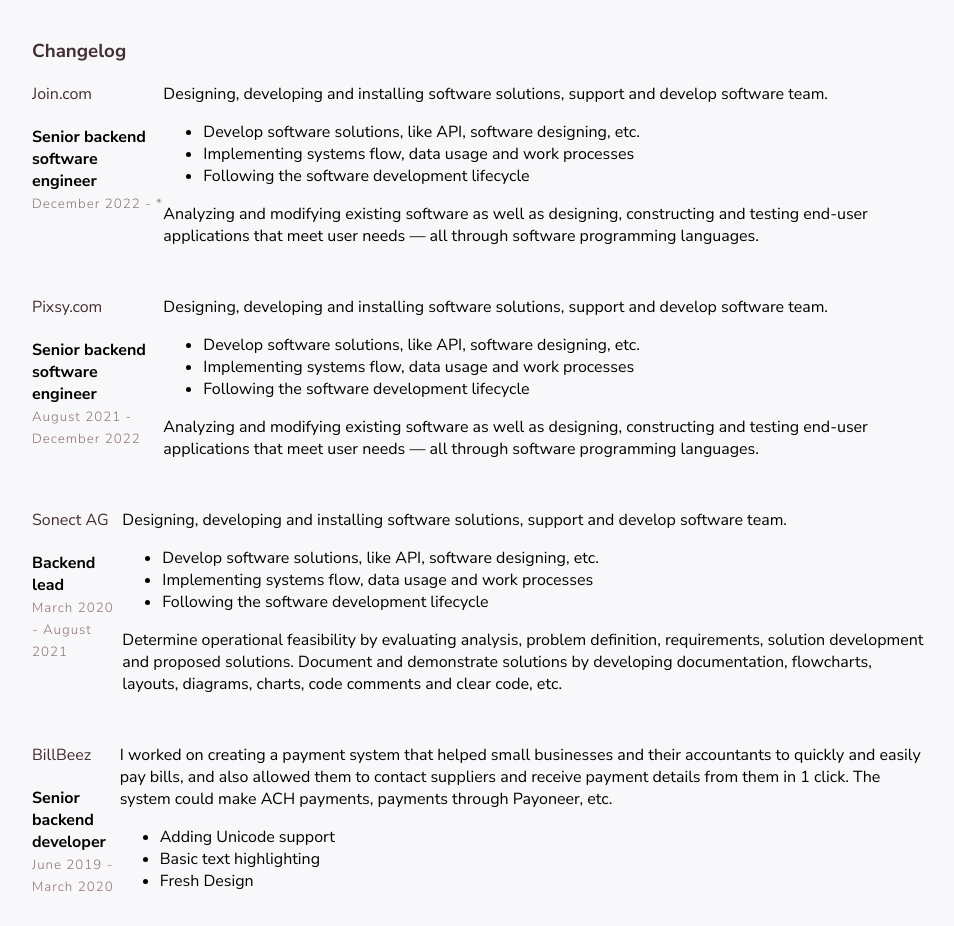
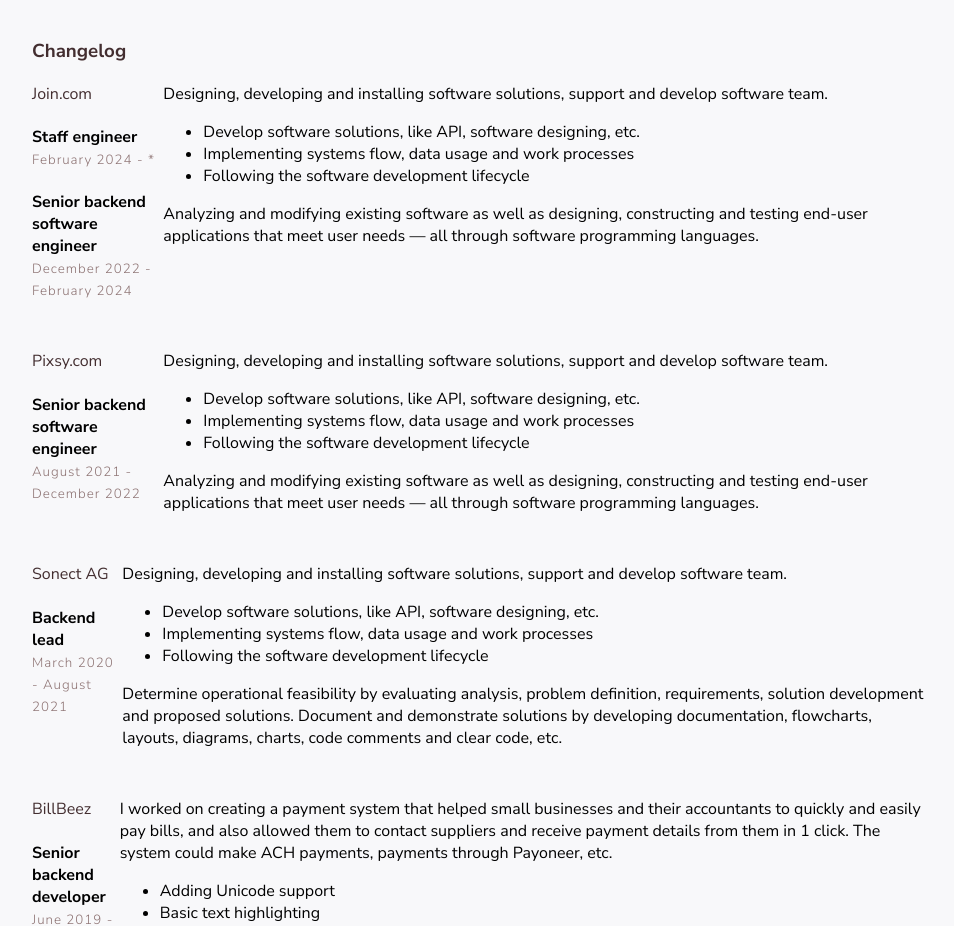
Before and after one commit to denysovkos/denysovkos.github.io, a plain HTML site: page index.html in a window 1280 px wide. Shown: the part 1100-2026 px from the top of the page, without its empty margins (160-1114 px from the left). Drawn offline with nearby package versions, Linux system fonts and the light colour scheme.

Commit message:
Update index.html
Updated exp

```diff
--- a/index.html
+++ b/index.html
@@ -67,8 +67,10 @@
         <div class="changelog__item">
           <div class="changelog__meta">
             <a href="http://www.join.com">Join.com</a><br/>
+            <h4 class="changelog__title">Staff engineer</h4>
+            <small class="changelog__date">February 2024 - *</small>
             <h4 class="changelog__title">Senior backend software engineer</h4>
-            <small class="changelog__date">December 2022 - *</small>
+            <small class="changelog__date">December 2022 - February 2024</small>
           </div>
           <div class="changelog__detail">
             Designing, developing and installing software solutions, support and develop software team.
```
